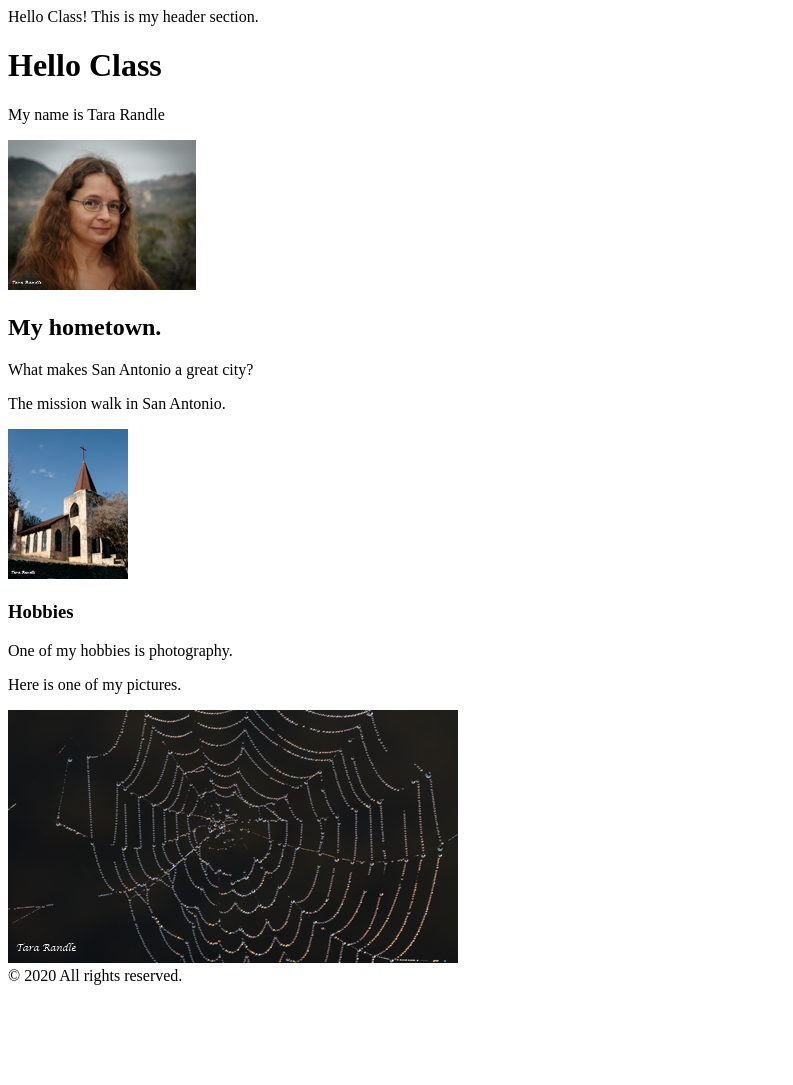
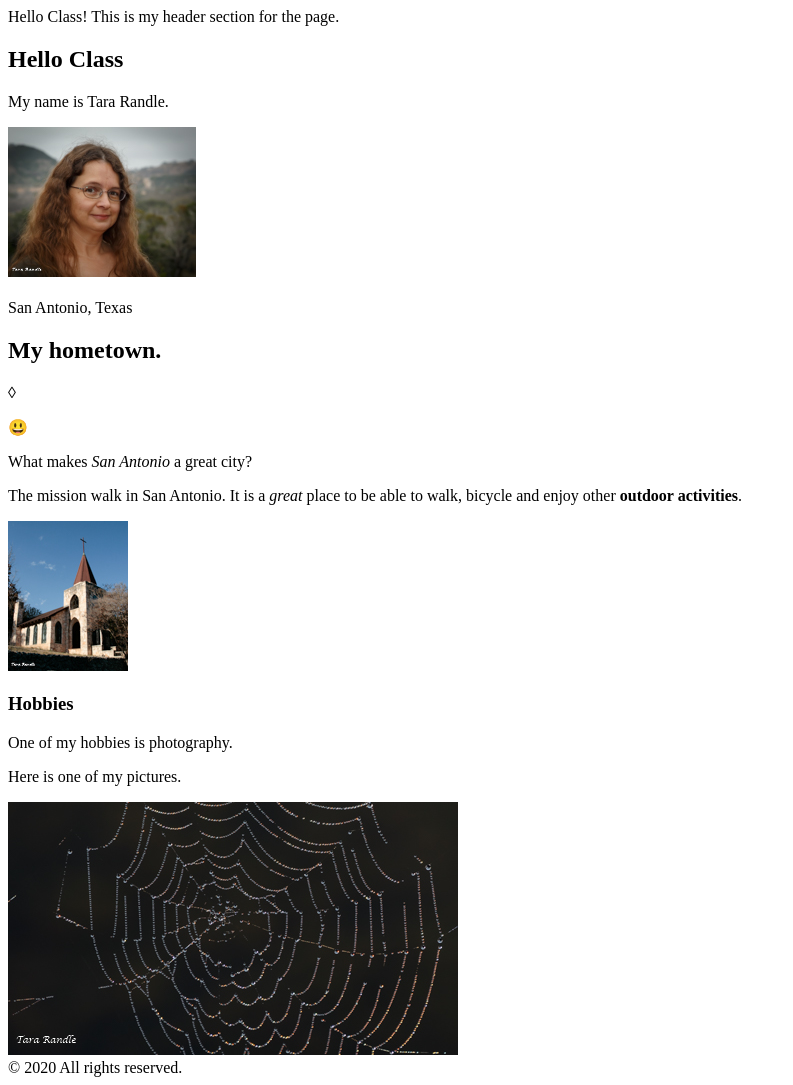
Before and after one commit to tmrandle/html2again, a plain HTML site: page index.html in a window 1280 px wide. Shown: the whole page, without its empty margins (0-793 px from the left). Before the commit the page ends 993 px from the top, so only its background shows below. Drawn offline with Linux system fonts and the light colour scheme.

Commit message:
Update index.html

```diff
--- a/index.html
+++ b/index.html
@@ -7,36 +7,40 @@
 
 <body>
 	<div id= "mainWrapper">
-		<header>Hello Class! This is my header section.</header>
 		<!--This is the division that holds the page together-->
-		<h1>Hello Class</h1>
-		<p>My name is Tara Randle</p>
-		<img src="images/trandle2.jpg" alt="Profile Picture">
+		<header>Hello Class! This is my header section for the page.</header>
 		<nav></nav>
 
-		<h2>My hometown.</h2>
+		<section><!--This section is the introductions-->
+		  <h1>Hello Class</h1>
+		  <p>My name is Tara Randle.</p>
+		  <img src="images/trandle2.jpg" alt="Profile Picture"><br><br>
+		</section>
+
 		<section> <!--This section will be about San Antonio-->
 	      <article>
-					<p>What makes San Antonio a great city?</p>
-					<p>The mission walk in San Antonio.</p>
+		    <header>San Antonio, Texas</header>
+			  <h2>My hometown.</h2><p>&#9674;</p><p>&#128515;</p>
+			  <p>What makes <i>San Antonio</i> a great city?</p>
+			  <p>The mission walk in San Antonio.  It is a <em>great</em> place to be able to walk, bicycle and enjoy other <b>outdoor activities</b>.</p>
 			  <img src="images/mission2.jpg" alt="a picture of a mission">
 		  </article>
 		</section>
 
+		<section><!--This section will be for hobbies-->
+			<article>
 		 	  <h3>Hobbies</h3>
-			<section>
-				<article>
 			  <p>One of my hobbies is photography.</p>
 			  <p>Here is one of my pictures.</p>
 			  <img src="images/spiderweb2.jpg" atl="Spiderweb">
 			</article>
+
 		</section>
 
 
 
 
-
 		<footer>&#169; 2020  All rights reserved.</footer>
-	</div>  <!--This is the ending division end for Container-->
+	</div>  <!--This is the ending division for Container-->
 </body>
 </html>
```
Lines whose indentation alone changed are shown as unchanged.
